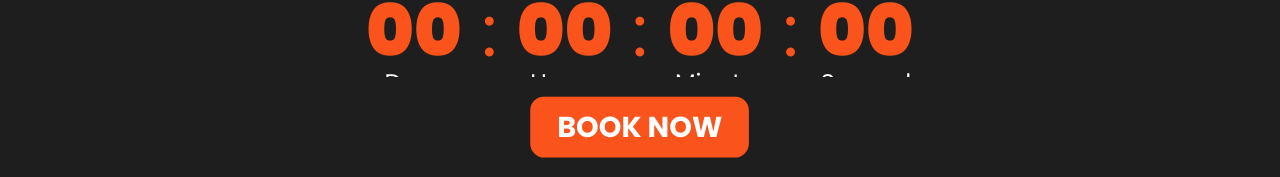
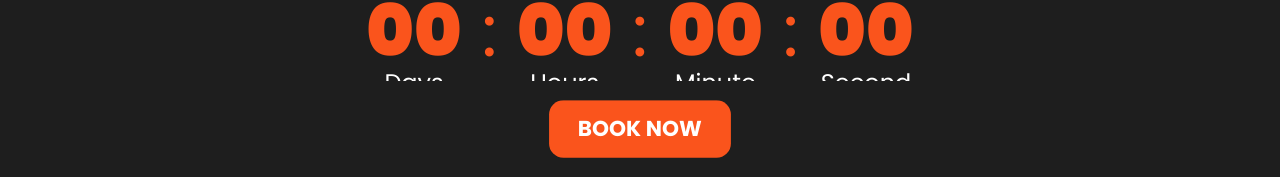
Before and after one commit to oldar-bakr/flamingo-vibes-dubai, a Next.js app: page / in a window 1280 px wide. Shown: the part 623-800 px from the top of the page. Built offline with nearby package versions, Linux system fonts and the light colour scheme.

Commit message:
update10

```diff
--- a/components/BottomBar.jsx
+++ b/components/BottomBar.jsx
@@ -2,8 +2,10 @@ import React from "react";
 
 const BottomBar = () => {
   return (
-    <div className="bg-dark1 text-white p-4 fixed bottom-0 w-full z-50 flex justify-center items-center ">
-            <button className="                rounded-2xl bg-orange1 text-white px-[30px] py-[10px] text-[2rem] font-bold scale1">BOOK NOW</button>
+    <div className="bg-dark1 text-white p-4 fixed bottom-0 w-full z-50 flex justify-center items-center">
+      <button className="rounded-2xl bg-orange1 text-white px-4 md:px-8 py-2 md:py-4 text-lg md:text-2xl font-bold scale1">
+        BOOK NOW
+      </button>
     </div>
   );
 };
```
